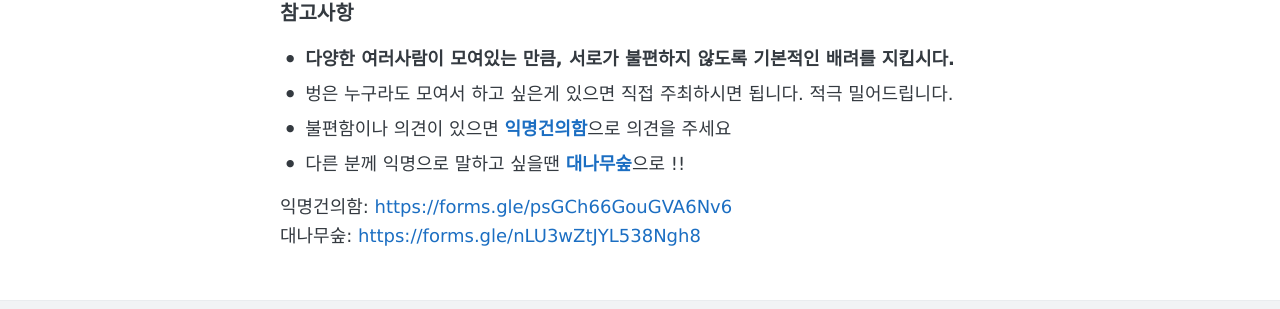
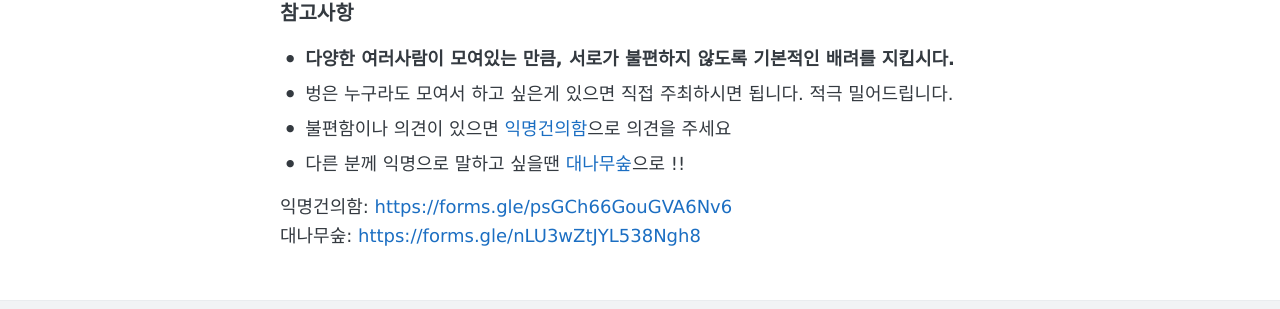
Before and after one commit to neko-agdg/neko-agdg.github.io, a Jekyll site: the page built from about.md, in a window 1280 px wide. Shown: the part 1084-1393 px from the top of the page. Built offline with Jekyll 4.4.1, drawn with Linux system fonts in a browser that asks for light colours.

```diff
--- a/about.md
+++ b/about.md
@@ -32,8 +32,8 @@ permalink: /about/
 ### 참고사항
 - **다양한 여러사람이 모여있는 만큼, 서로가 불편하지 않도록 기본적인 배려를 지킵시다.**
 - 벙은 누구라도 모여서 하고 싶은게 있으면 직접 주최하시면 됩니다. 적극 밀어드립니다.
-- 불편함이나 의견이 있으면 **[익명건의함][]**으로 의견을 주세요
-- 다른 분께 익명으로 말하고 싶을땐 **[대나무숲][]**으로 !!
+- 불편함이나 의견이 있으면 [익명건의함][]으로 의견을 주세요
+- 다른 분께 익명으로 말하고 싶을땐 [대나무숲][]으로 !!
 
 익명건의함: [https://forms.gle/psGCh66GouGVA6Nv6][익명건의함]
 대나무숲: [https://forms.gle/nLU3wZtJYL538Ngh8][대나무숲]
```
